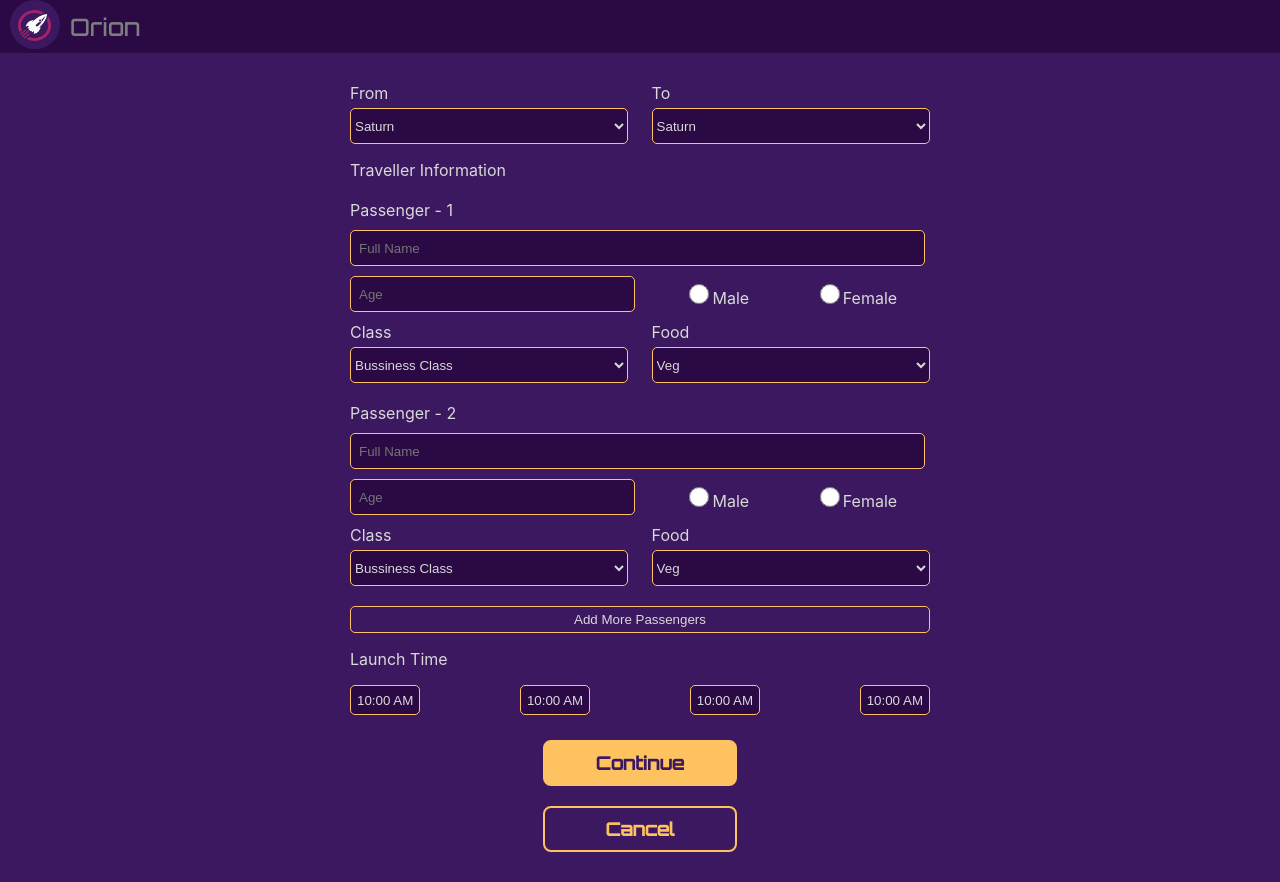
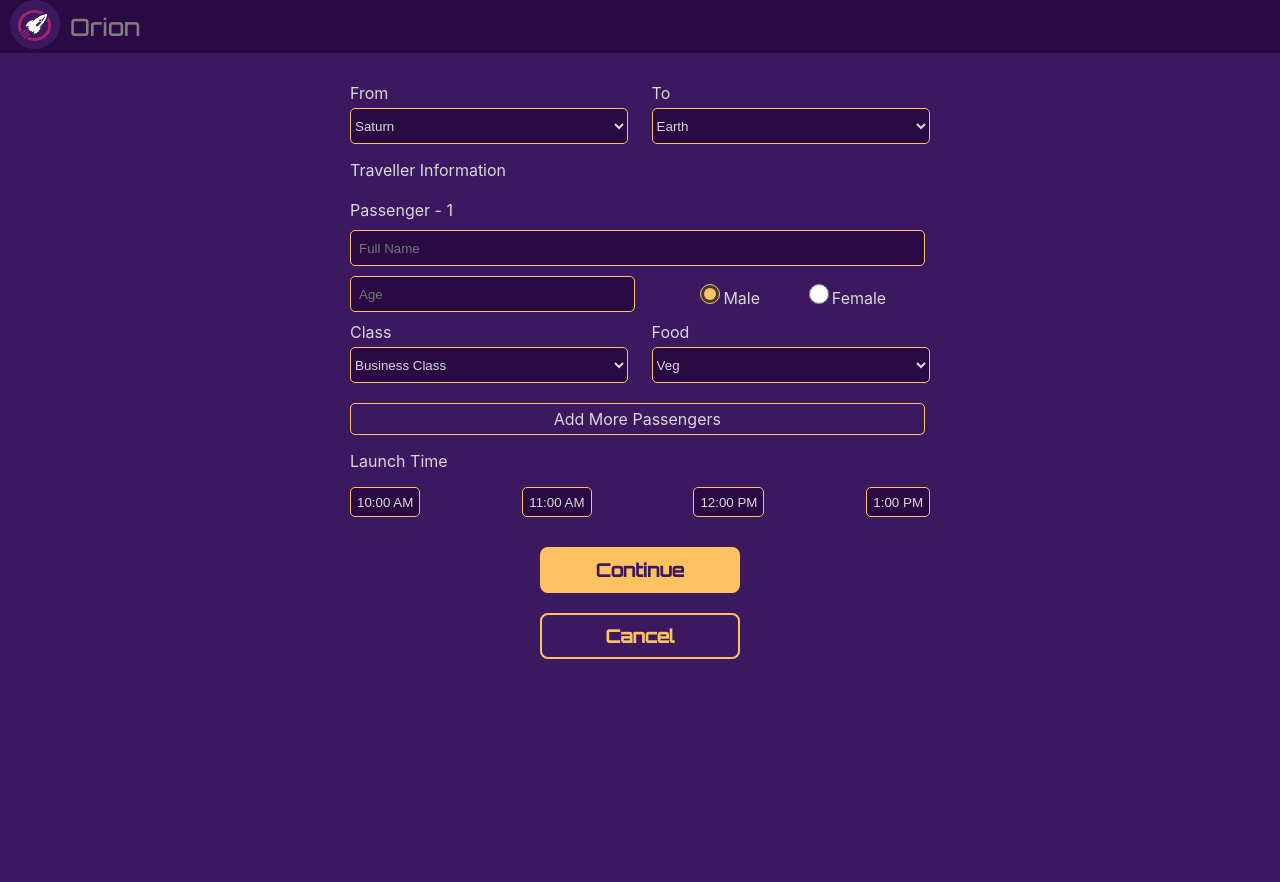
Before and after one commit to AbdulQadir98/CoffeeBits_Orion, a React (Create React App) app in the folder frontend/: page /info in a window 1280 px wide. After the commit the page ends 800 px from the top, so only its background shows below. Built offline with nearby package versions, Linux system fonts and the light colour scheme.

Commit message:
redux init

```diff
--- a/frontend/src/components/TabOneContent.js
+++ b/frontend/src/components/TabOneContent.js
@@ -1,24 +1,25 @@
-import { useState } from 'react'
+// import { useState } from 'react'
 import { useNavigate } from "react-router-dom";
 import { LocalizationProvider } from '@mui/x-date-pickers/LocalizationProvider';
 import { AdapterDayjs } from '@mui/x-date-pickers/AdapterDayjs';
 import { DateCalendar } from '@mui/x-date-pickers/DateCalendar';
-// import { useSelector, useDispatch } from 'react-redux'
-// import { addBooking  } from '../features/booking/bookingSlice'
+import { useSelector, useDispatch } from 'react-redux'
+import { addBooking  } from '../features/booking/bookingSlice'
+
+import { formatDate } from '../helpers/date.helper';
 
 const TabOneContent = () => {
 
-  // const dispatch = useDispatch();
   const navigate = useNavigate();
+  const dispatch = useDispatch();
+  const selectedDate = useSelector((state) => state.booking.selectedDate);
 
-  const [currentDate] = useState(new Date());
-  const options = { year: 'numeric', month: 'long', day: 'numeric' };
-  const formattedDate = currentDate.toLocaleDateString(undefined, options);
-  const [selectedDate, setSelectedDate] = useState(formattedDate);
+  // const [currentDate] = useState(new Date());
+  // const [selectedDate, setSelectedDate] = useState(formatDate(currentDate));
 
   const handleDateChange = (date) => {
-    setSelectedDate(JSON.stringify(date).substring(1, 11));
-    // console.log('Selected Date:', selectedDate);
+    const changedDate =  formatDate(date['$d']);
+    dispatch(addBooking({ selectedDate: changedDate }));
   };
 
   return (
--- /dev/null
+++ b/frontend/src/constants/constants.js
@@ -0,0 +1,13 @@
+const options = {
+    class: [
+      { value: 'business', label: 'Business Class' },
+      { value: 'economy', label: 'Economy Class' },
+      { value: 'first', label: 'First Class' },
+    ],
+    food: [
+      { value: 'veg', label: 'Veg' },
+      { value: 'nonveg', label: 'Non-Veg' },
+    ],
+  };
+
+  export { options };
--- a/frontend/src/features/booking/bookingSlice.js
+++ b/frontend/src/features/booking/bookingSlice.js
@@ -1,10 +1,20 @@
 import { createSlice } from '@reduxjs/toolkit'
+import { formatDate } from '../../helpers/date.helper';
 
 const initialState = {
-  date: null,
+  selectedDate: formatDate(new Date()),
+  passenger:
+  {
+    fullName: '',
+    age: '',
+    gender: '',
+    class: '',
+    food: '',
+  },
+  from: "",
+  to: "",
+  launch: "",
   price: 0,
-  from: null,
-  to: null,
 }
 
 export const bookingSlice = createSlice({
@@ -12,16 +22,28 @@ export const bookingSlice = createSlice({
   initialState,
   reducers: {
     addBooking: (state, action) => {
-        state.date = action.payload
-        // state.price = action.payload;
-        // state.from = action.payload
-        // state.to = action.payload
+      const { selectedDate, price, from, to, launch, passenger } = action.payload;
+      state.selectedDate = selectedDate;
+      state.passenger = passenger;
+      state.price = price;
+      state.from = from;
+      state.to = to;
+      state.launch = launch;
     },
     clearBooking: (state) => {
-        state.date = null;
-        state.price = 0;
-        state.from = null;
-        state.to = null;
+      state.date = formatDate(new Date());
+      state.price = 0;
+      state.from = null;
+      state.to = null;
+      state.launch = null;
+      state.selectedDate = formatDate(new Date());
+      state.passenger = {
+        fullName: '',
+        age: '',
+        gender: '',
+        class: '',
+        food: '',
+      };
     },
   },
 })
--- /dev/null
+++ b/frontend/src/helpers/date.helper.js
@@ -0,0 +1,4 @@
+export function formatDate(date) {
+    const options = { year: 'numeric', month: 'long', day: 'numeric' };
+    return date.toLocaleDateString(undefined, options);
+  }
--- a/frontend/src/pages/Flight.js
+++ b/frontend/src/pages/Flight.js
@@ -7,9 +7,16 @@ import flight from '../assets/flight.PNG'
 import bitcoin from '../assets/bitcoin.PNG'
 import ArrowBackIosIcon from '@mui/icons-material/ArrowBackIos';
 import { getBooking } from '../services/booking.service.js'
-
+import { useSelector } from 'react-redux';
 
 const Flight = () => {
+
+    const navigate = useNavigate();
+    const selectedDate = useSelector((state) => state.booking.selectedDate);
+    const fromLocation = useSelector((state) => state.booking.from);
+    const toLocation = useSelector((state) => state.booking.to);
+    const launchTime = useSelector((state) => state.booking.launch);
+    const passenger = useSelector((state) => state.booking.passenger);
 
     useEffect(() => {
         //Set this using the booking info
@@ -34,8 +41,6 @@ const Flight = () => {
         };
         fetchFlights();
       }, []);
-
-    const navigate = useNavigate();
 
     return (
       <>
@@ -64,24 +69,24 @@ const Flight = () => {
             <div className="flight-info">
                 <div className="flight-path">
                     <div>
-                        <span>Earth</span>
-                        <div>21:30</div>
-                        <p>Fri, 16 August</p>
+                        <span>{fromLocation}</span>
+                        <div>{launchTime}</div>
+                        <p>{selectedDate}</p>
                     </div>
                     <div className="flight-image">
                         <img src={flight} alt="flight" />
                         <p>9h 25min</p>
                     </div>
                     <div>
-                        <span>Venus</span>
-                        <div>03:20</div>
-                        <p>Mon, 10 May</p>
+                        <span>{toLocation}</span>
+                        <div>03:20 PM</div>
+                        <p>{selectedDate}</p>
                     </div>
                 </div>
                 <hr className="line"/>
                 <div className="flight-seat">
                     <div>Passenger</div>
-                    <span>Jenny Simmens</span>
+                    <span>{passenger[0]['fullName']}</span>
                     <div className="seat-info">
                         <div>
                             <div>Seat</div>
@@ -89,7 +94,7 @@ const Flight = () => {
                         </div>
                         <div>
                             <div>Class</div>
-                            <span>Economy</span>
+                            <span>{passenger[0]['class']}</span>
                         </div>
                         <div>
                             <div>Gate</div>
--- a/frontend/src/pages/Info.js
+++ b/frontend/src/pages/Info.js
@@ -1,34 +1,76 @@
+import React, { useState } from 'react';
+import { useDispatch, useSelector } from 'react-redux';
+import { addBooking } from '../features/booking/bookingSlice';
 import { useNavigate } from "react-router-dom";
 import Header from "../components/Header";
 import "../styles/Info.css";
+import { options } from '../constants/constants';
 
 const Info = () => {
   const navigate = useNavigate();
+  const dispatch = useDispatch();
+  const selectedDate = useSelector((state) => state.booking.selectedDate);
 
-  const handleClick = () => {
-    console.log("clicked");
+  const [passengers, setPassengers] = useState([
+    {
+      fullName: '',
+      age: '',
+      gender: 'male',
+      class: options.class[0].value,
+      food: options.food[0].value,
+    },
+  ]);
+
+  const [from, setFrom] = useState('Saturn');
+  const [to, setTo] = useState('Earth');
+  const [launch, setLaunch] = useState("10:00 AM");
+
+  const handlePassengerChange = (index, field, value) => {
+    const updatedPassengers = [...passengers];
+    updatedPassengers[index][field] = value;
+    setPassengers(updatedPassengers);
+  };
+
+  const handleSubmit = (e) => {
+    e.preventDefault();
+    dispatch(addBooking({ selectedDate, passenger: passengers, from, to, launch }));
+    console.log(passengers)
+    navigate("/checkout");
+  };
+
+  const handleAddPassenger = () => {
+    setPassengers([
+      ...passengers,
+      {
+        fullName: '',
+        age: '',
+        gender: 'male',
+        class: '',
+        food: '',
+      },
+    ]);
   };
 
   return (
     <>
       <Header />
       <div className="middle">
-        <form>
+        <form onSubmit={handleSubmit}>
           <div className="destination">
-            <div className="from">
-              <label for="fname">From</label>
+            <div className="drop-down">
+              <label htmlFor="from">From</label>
               <br />
-              <select id="fname" name="fname">
+              <select id="from" name="from" value={from} onChange={(e) => setFrom(e.target.value)}>
                 <option value="Saturn">Saturn</option>
                 <option value="Earth">Earth</option>
                 <option value="Venus">Venus</option>
                 <option value="Moon">Moon</option>
               </select>
             </div>
-            <div className="to">
-              <label for="fname">To</label>
+            <div className="drop-down">
+              <label htmlFor="to">To</label>
               <br />
-              <select id="fname" name="fname">
+              <select id="to" name="to" value={to} onChange={(e) => setTo(e.target.value)}>
                 <option value="Saturn">Saturn</option>
                 <option value="Earth">Earth</option>
                 <option value="Venus">Venus</option>
@@ -38,124 +80,80 @@ const Info = () => {
           </div>
 
           <div className="traveler">
-            <p>Traveller Information</p>
-            <div className="traveler-info">
-              <span>Passenger - 1</span>
+           <p>Traveller Information</p>
+           {passengers.map((passenger, index) => (
+            <div className="traveler-info" key={index}>
+              <span>Passenger - {index + 1}</span>
               <div className="traveler-name">
-                <input type="text" placeholder="Full Name" />
+                <input type="text" placeholder="Full Name" value={passenger.fullName} onChange={(e) => handlePassengerChange(index, 'fullName', e.target.value)}/>
               </div>
               <div className="more">
-                <div className="age">
-                  <input type="number" placeholder="Age" />
+                <div className="drop-down">
+                  <input type="number" placeholder="Age" value={passenger.age} onChange={(e) => handlePassengerChange(index, 'age', e.target.value)}/>
                 </div>
-                <div className="gender">
+                <div className="gender-radio">
                   <div>
-                    <input type="radio" id="male" name="gender" value="male" />
-                    <label for="male">Male</label>
+                    <input type="radio" id={`male-${index}`} name={`gender-${index}`} value="male" checked={passenger.gender === 'male'} onChange={() => handlePassengerChange(index, 'gender', 'male')}/>
+                    <label htmlFor={`male-${index}`}>Male</label>
                   </div>
                   <div>
                     <input
                       type="radio"
-                      id="female"
-                      name="gender"
+                      id={`female-${index}`}
+                      name={`gender-${index}`}
                       value="female"
+                      checked={passenger.gender === 'female'}
+                      onChange={() => handlePassengerChange(index, 'gender', 'female')}
                     />
-                    <label for="female">Female</label>
+                    <label htmlFor={`female-${index}`}>Female</label>
                   </div>
                 </div>
               </div>
               <div className="destination">
-                <div className="from">
-                  <label for="spacerClass">Class</label>
+                <div className="drop-down">
+                  <label htmlFor={`class-${index}`}>Class</label>
                   <br />
-                  <select id="spacerClass" name="class">
-                    <option value="busssiness">Bussiness Class</option>
-                    <option value="economy">Economy Class</option>
-                    <option value="first">First Class</option>
+                  <select id={`class-${index}`} name={`class-${index}`} value={passenger.class} onChange={(e) => handlePassengerChange(index, 'class', e.target.value)}>
+                    {options.class.map(option => (
+                      <option key={option.value} value={option.value}>{option.label}</option>
+                    ))}
                   </select>
                 </div>
-                <div className="to">
-                  <label for="food">Food</label>
+                <div className="drop-down">
+                  <label htmlFor={`food-${index}`}>Food</label>
                   <br />
-                  <select id="food" name="food">
-                    <option value="veg">Veg</option>
-                    <option value="nonveg">Non-Veg</option>
+                  <select id={`food-${index}`} name={`food-${index}`} value={passenger.food} onChange={(e) => handlePassengerChange(index, 'food', e.target.value)}>
+                    {options.food.map(option => (
+                      <option key={option.value} value={option.value}>{option.label}</option>
+                    ))}
                   </select>
                 </div>
               </div>
             </div>
+            ))}
 
-            <div className="traveler-info">
-              <span>Passenger - 2</span>
-              <div className="traveler-name">
-                <input type="text" placeholder="Full Name" />
-              </div>
-              <div className="more">
-                <div className="age">
-                  <input type="number" placeholder="Age" />
-                </div>
-                <div className="gender">
-                  <div>
-                    <input type="radio" id="male" name="gender" value="male" />
-                    <label for="male">Male</label>
-                  </div>
-                  <div>
-                    <input
-                      type="radio"
-                      id="female"
-                      name="gender"
-                      value="female"
-                    />
-                    <label for="female">Female</label>
-                  </div>
-                </div>
-              </div>
-              <div className="destination">
-                <div className="from">
-                  <label for="spacerClass">Class</label>
-                  <br />
-                  <select id="spacerClass" name="class">
-                    <option value="busssiness">Bussiness Class</option>
-                    <option value="economy">Economy Class</option>
-                    <option value="first">First Class</option>
-                  </select>
-                </div>
-                <div className="to">
-                  <label for="food">Food</label>
-                  <br />
-                  <select id="food" name="food">
-                    <option value="veg">Veg</option>
-                    <option value="nonveg">Non-Veg</option>
-                  </select>
-                </div>
-              </div>
+            <div className="addPassenger" onClick={handleAddPassenger}>
+              Add More Passengers
             </div>
-
-            <button className="addPassenger" onClick={handleClick}>
-              Add More Passengers
-            </button>
           </div>
 
           <div className="launch">
-            {/* <span className="sub">Launch Time</span> */}
             <p>Launch Time</p>
             <div className="launchTime">
-              <button>10:00 AM</button>
-              <button>10:00 AM</button>
-              <button>10:00 AM</button>
-              <button>10:00 AM</button>
+              <button id="button-1" onClick={() => setLaunch("10:00 AM")}>10:00 AM</button>
+              <button id="button-2" onClick={() => setLaunch("11:00 AM")}>11:00 AM</button>
+              <button id="button-3" onClick={() => setLaunch("12:00 PM")}>12:00 PM</button>
+              <button id="button-4" onClick={() => setLaunch("1:00 PM")}>1:00 PM</button>
             </div>
           </div>
           <div className="button-container">
-            <div
+            <button
+              type="submit"
               className="submit-button"
-              onClick={() => {
-                navigate("/checkout");
-              }}
             >
               Continue
-            </div>
-            <div className="cancel-button">Cancel</div>
+            </button >
+            <button className="cancel-button">Cancel</button>
           </div>
         </form>
       </div>
--- a/frontend/src/styles/Info.css
+++ b/frontend/src/styles/Info.css
@@ -22,7 +22,14 @@ form{
     margin-top: 10px;
 }
 
-.from, .to, .age, .gender {
+.drop-down {
+    width: 48%;
+}
+
+.gender-radio {
+    display: flex;
+    justify-content: space-evenly;
+    align-items: center;
     width: 48%;
 }
 
@@ -91,7 +98,9 @@ input[type="radio"] {
 }
 
 .addPassenger {
-    width: 100%;
+    display: flex;
+    justify-content: center;
+    width: 97%;
     padding: 5px;
     border-radius: 5px;
     margin-top: 20px;
@@ -140,7 +149,7 @@ input[type="radio"] {
 }
 
 .button-container{
-    margin-top: 15px;
+    margin-top: 20px;
     display: flex;
     flex-direction: column;
     align-items: center;
--- a/frontend/src/styles/main.css
+++ b/frontend/src/styles/main.css
@@ -59,7 +59,7 @@
     display: inline-block;
     padding: 10px 20px;
     margin-top: 10px;
-    width: 150px;
+    width: 200px;
     font-family: 'Orbitron';
     font-size: 18px;
     font-weight: bold;
@@ -79,7 +79,7 @@
     margin: 20px 0;
     font-size: 18px;
     font-family: 'Orbitron';
-    width: 150px;
+    width: 200px;
     font-weight: bold;
     text-align: center;
     text-decoration: none;
```
Also changed, not shown: frontend/src/pages/Checkout.js (+10 -7 lines).
